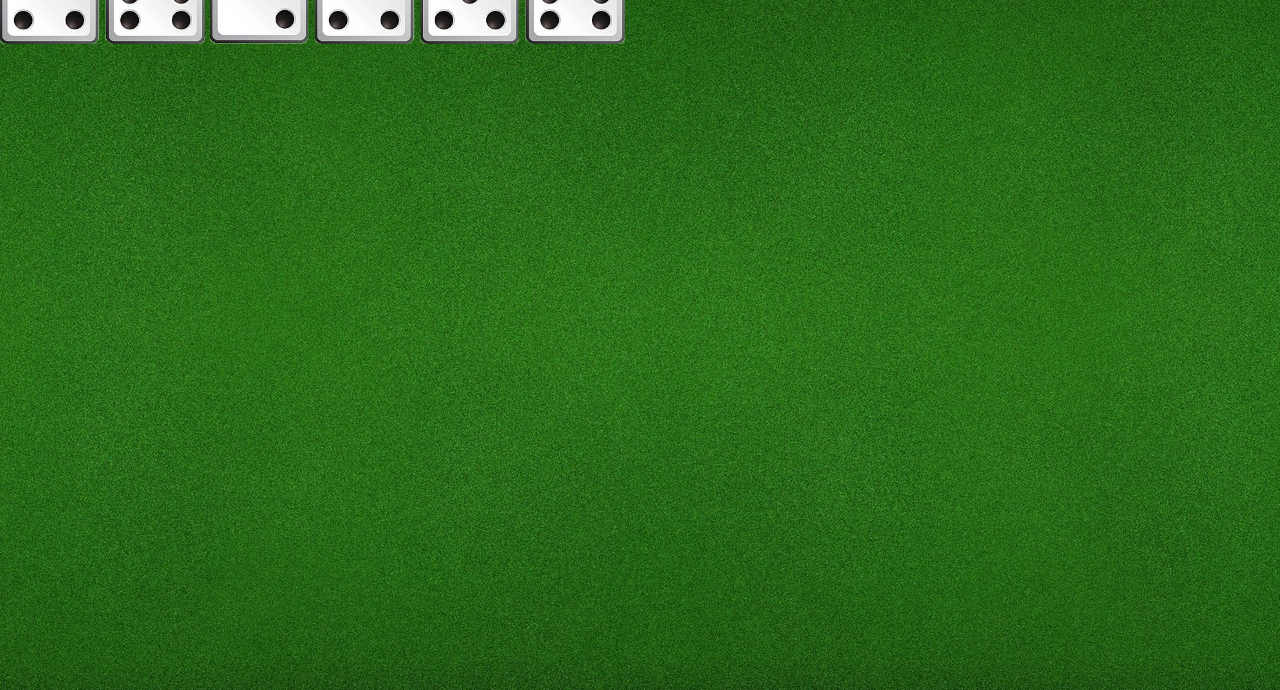
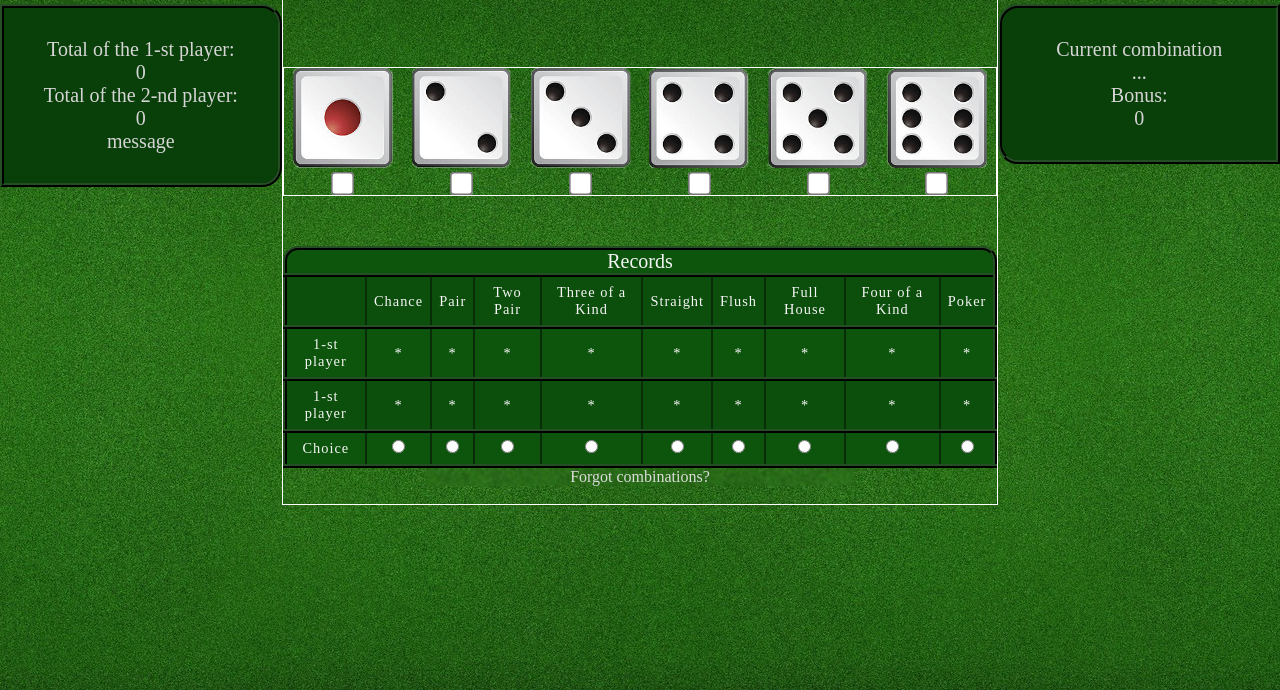
Before and after one commit to EugeneSemivolos/LetsThrowDice, a plain HTML site: page index.html in a window 1280 px wide. Shown: the part 110-800 px from the top of the page. Drawn offline with Linux system fonts and the light colour scheme; a web font is replaced by a local one.

Commit message:
finished design

```diff
--- a/index.html
+++ b/index.html
@@ -20,7 +20,13 @@
         <div style="margin-left: 16px">
           Добро пожаловать в игру для двоих "Let's Throw Dice!"
           <br>
-
+          sdfsdfsdf
+          <br>
+          sdfsdfsdf
+          <br>
+          sdfsdfsdf
+          <br>
+          sdfsdfsdf
         </div>
       </div>
     </div>
@@ -28,15 +34,107 @@
       <i class="fa-solid fa-dice"></i> Let's throw Dice! <i class="fa-solid fa-dice"></i>
     </div>
   </header>
+  <main>
+    <div class="left-board">
+      <div>Total of the 1-st player:</div>
+      <div id="total-first">0</div>
+      <div>Total of the 2-nd player:</div>
+      <div id="total-second">0</div>
+      <div id="message">message</div>
+    </div>
+    <div class="center-panel">
+      <div class="remain">Throws left: <span>3</span></div>
       <div class="dice">
+        <div class="dice-image">
           <img src="./images/dice/dice_1.png" alt="dice_1" width="100px">
+          <input type="checkbox" name="dice" id="dice_1">
+        </div>
+        <div class="dice-image">
           <img src="./images/dice/dice_2.png" alt="dice_2" width="100px">
+          <input type="checkbox" name="dice" id="dice_2">
+        </div>
+        <div class="dice-image">
           <img src="./images/dice/dice_3.png" alt="dice_3" width="100px">
+          <input type="checkbox" name="dice" id="dice_3">
+        </div>
+        <div class="dice-image">
           <img src="./images/dice/dice_4.png" alt="dice_4" width="100px">
+          <input type="checkbox" name="dice" id="dice_4">
+        </div>
+        <div class="dice-image">
           <img src="./images/dice/dice_5.png" alt="dice_5" width="100px">
+          <input type="checkbox" name="dice" id="dice_5">
+        </div>
+        <div class="dice-image">
           <img src="./images/dice/dice_6.png" alt="dice_6" width="100px">
+          <input type="checkbox" name="dice" id="dice_6">
         </div>
-
-  <script src="scripts/main.js"></script>
+      </div>
+      <div class="record">
+        <div class="record-label">Records</div>
+        <table>
+          <tr>
+            <td>&nbsp;</td>
+            <td>Chance</td>
+            <td>Pair</td>
+            <td>Two Pair</td>
+            <td>Three of a Kind</td>
+            <td>Straight</td>
+            <td>Flush</td>
+            <td>Full House</td>
+            <td>Four of a Kind</td>
+            <td>Poker</td>
+          </tr>
+          <tr>
+            <td>1-st player</td>
+            <td>*</td>
+            <td>*</td>
+            <td>*</td>
+            <td>*</td>
+            <td>*</td>
+            <td>*</td>
+            <td>*</td>
+            <td>*</td>
+            <td>*</td>
+          </tr>
+          <tr>
+            <td>1-st player</td>
+            <td>*</td>
+            <td>*</td>
+            <td>*</td>
+            <td>*</td>
+            <td>*</td>
+            <td>*</td>
+            <td>*</td>
+            <td>*</td>
+            <td>*</td>
+          </tr>
+          <tr>
+            <td>Choice</td>
+            <td><input type="radio" name="record" id="chance"></td>
+            <td><input type="radio" name="record" id="pair"></td>
+            <td><input type="radio" name="record" id="two-pair"></td>
+            <td><input type="radio" name="record" id="three"></td>
+            <td><input type="radio" name="record" id="straight"></td>
+            <td><input type="radio" name="record" id="flush"></td>
+            <td><input type="radio" name="record" id="full-house"></td>
+            <td><input type="radio" name="record" id="four"></td>
+            <td><input type="radio" name="record" id="poker"></td>
+          </tr>
+        </table>
+        <div class="forgot">Forgot combinations?</div>
+        <div class="tip">
+          <img src="" alt="">
+        </div>
+      </div>
+    </div>
+    <div class="right-board">
+      <div>Current combination</div>
+      <div id="current-comb">...</div>
+      <div>Bonus:</div>
+      <div id="bonus">0</div>
+    </div>
+  </main>
+<!--  <script src="scripts/main.js"></script>-->
 </body>
 </html>
--- a/style/main.css
+++ b/style/main.css
@@ -1,16 +1,19 @@
 @import url('https://fonts.googleapis.com/css2?family=Henny+Penny&display=swap');
-@import url('https://fonts.googleapis.com/css2?family=Delius&display=swap');
-
+@import url('https://fonts.googleapis.com/css2?family=BioRhyme&display=swap');
 *{
-  --font-menu: 'Delius', cursive;
-  --color-font-header: #0f470f;
+  --font-menu: 'BioRhyme', serif;
+  --color-font-header: rgba(12, 60, 12, 1);
+  --bg-color-panels: #093f09;
+  --bg-table-odd: #0c4e0c;
+  --bg-table-even: #0d550d;
+  --border: 4px ridge #254e25;
   margin: 0;
   padding: 0;
   box-sizing: border-box;
 }
 body {
   background: #1e781e url("../images/background.jpg");
-  font-family: 'Delius', cursive;
+  font-family: var(--font-menu);
 }
 
 header{
@@ -57,17 +60,116 @@ header{
   font-size: 20px;
   color: whitesmoke;
   position: absolute;
-  top: 45px;
-  left: 120px;
+  top: 50px;
+  left: 70px;
   width: 74%;
-  max-width: 1200px;
+
   height: auto;
   display: block;
   border-radius: 15px;
   box-shadow: 0 0 30px #00000056;
-  backdrop-filter: blur(20px);
+  backdrop-filter: blur(30px);
   transform-origin: top left;
   transform: scale(0);
   transition: transform 0.3s;
+  z-index: 1;
 }
 #how-to-play--checkbox:checked ~ #how-to-play--text { transform: scale(1); }
+
+
+main{
+  display: flex;
+  align-items: flex-start;
+  width: 100%;
+}
+
+.left-board{
+  margin-top: 60px;
+  padding: 30px 0;
+  width: 22%;
+  background-color: var(--bg-color-panels);
+  color: #d5d5d5;
+  font-size: 20px;
+  text-align: center;
+  border: var(--border);
+  border-radius: 0 20px 20px 0;
+}
+
+.right-board{
+  margin-top: 60px;
+  padding: 30px 0;
+  width: 22%;
+  background-color: var(--bg-color-panels);
+  color: #d5d5d5;
+  font-size: 20px;
+  text-align: center;
+  border: var(--border);
+  border-radius: 20px 0 0 20px;
+}
+
+.center-panel{
+  text-align: center;
+  width: 56%;
+  border: 1px solid white;
+}
+.remain{
+  font-family: var(--menu-font);
+  margin: 0 30%;
+  font-size: 34px;
+  color: #bcbcbc;
+  backdrop-filter: blur(3px);
+  border: 2px solid #004600;
+  border-radius: 0 0 20px 20px;
+}
+.dice{
+  margin-top: 80px;
+  width: 100%;
+  display: flex;
+  justify-content: space-around;
+  text-align: center;
+  border: 1px solid white;
+}
+.dice-image input{
+  display: block;
+  margin: 5px auto;
+  transform: scale(1.8);
+}
+.record{
+  margin-top: 50px;
+}
+.record-label{
+  font-size: 20px;
+  color: whitesmoke;
+  background-color: var(--bg-table-even);
+  border: var(--border);
+  border-bottom: none;
+  border-radius: 15px 15px 0 0;
+}
+table {
+  border-collapse: collapse;
+  letter-spacing: 1px;
+  font-size: 0.9rem;
+  color: whitesmoke;
+}
+tr{
+  border: var(--border);
+}
+td {
+  border: 2px solid #092d09;
+  padding: 7px;
+  text-align: center;
+}
+tr:nth-child(even) td {;
+  background-color: var(--bg-table-even);
+}
+tr:nth-child(odd) td {
+  background-color: var(--bg-table-odd);
+}
+
+.forgot{
+  width: 60%;
+  margin: auto;
+  backdrop-filter: blur(1px);
+  color: #dcdcdc;
+  cursor: pointer;
+}
```
Lines whose indentation alone changed are shown as unchanged.
